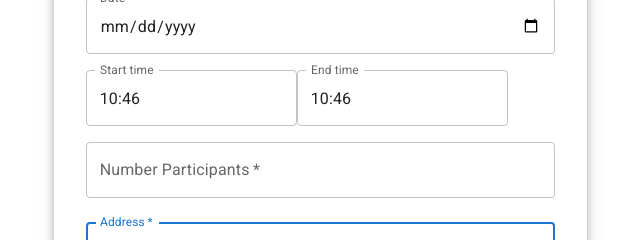
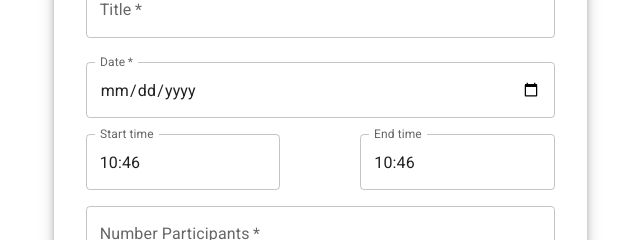
Before and after one commit to FundacioEsplaiJava2024/Spent-FrontEnd, a React (Vite) app: page /event/create in a window 1280 px wide. Shown: the part 274-514 px from the top of the page, without its empty margins (373-1013 px from the left). Built offline with nearby package versions, Linux system fonts and the light colour scheme; no server answers.

Commit message:
add button  create event

```diff
--- a/src/EventCreate.tsx
+++ b/src/EventCreate.tsx
@@ -92,7 +92,7 @@ export default function EventCreate() {
   };
 
   return (
-    <Grid container component="main" sx={{ height: "100vh", marginTop: 2, marginBottom:2 }}>
+    <Grid container component="main" sx={{ height: "100vh", marginTop: 10, marginBottom:10}}>
       <CssBaseline />
       <Grid id="grid" item xs={false} sm={4} />
       <Grid item xs={12} sm={8} md={5} component={Paper} elevation={6} square>
@@ -150,7 +150,7 @@ export default function EventCreate() {
                 shrink: true,
               }}
             />
-            <Box sx={{ marginTop: 1 }}>
+            <Box sx={{ display: "flex", marginTop: 1, gap: 10 }}>
                 <LocalizationProvider dateAdapter={AdapterDayjs}>
                   <TimeField
                     label="Start time"
@@ -159,7 +159,6 @@ export default function EventCreate() {
                     onChange={handleStartTimeChange}
                   />
                 </LocalizationProvider>
-
                 <LocalizationProvider dateAdapter={AdapterDayjs}>
                   <TimeField
                     label="End time"
--- a/src/components/HeaderComponent.tsx
+++ b/src/components/HeaderComponent.tsx
@@ -2,6 +2,7 @@ import AccountCircle from "@mui/icons-material/AccountCircle";
 import LogoutIcon from '@mui/icons-material/Logout';
 import AppBar from "@mui/material/AppBar";
 import Box from "@mui/material/Box";
+import Button from "@mui/material/Button";
 import IconButton from "@mui/material/IconButton";
 import Menu from "@mui/material/Menu";
 import MenuItem from "@mui/material/MenuItem";
@@ -38,6 +39,9 @@ export default function MenuAppBar() {
     navigate("/");
   }
 
+  const handleCreateEvent = () => {
+    navigate("/event/create");
+  }
   return (
     <Box sx={{ flexGrow: 1 }}>
       <AppBar
@@ -55,6 +59,16 @@ export default function MenuAppBar() {
             onClick={handleHomeClick}>
             SPENT
           </Typography>
+
+          <Button
+            color="inherit"
+            onClick={handleCreateEvent}
+            sx={{ marginRight: 2 }} // Opcional: Añadir margen derecho para separar del icono
+          >
+            Create Event
+          </Button>
+
+
 
           <div>
             <IconButton
```
Lines whose indentation alone changed are shown as unchanged.
